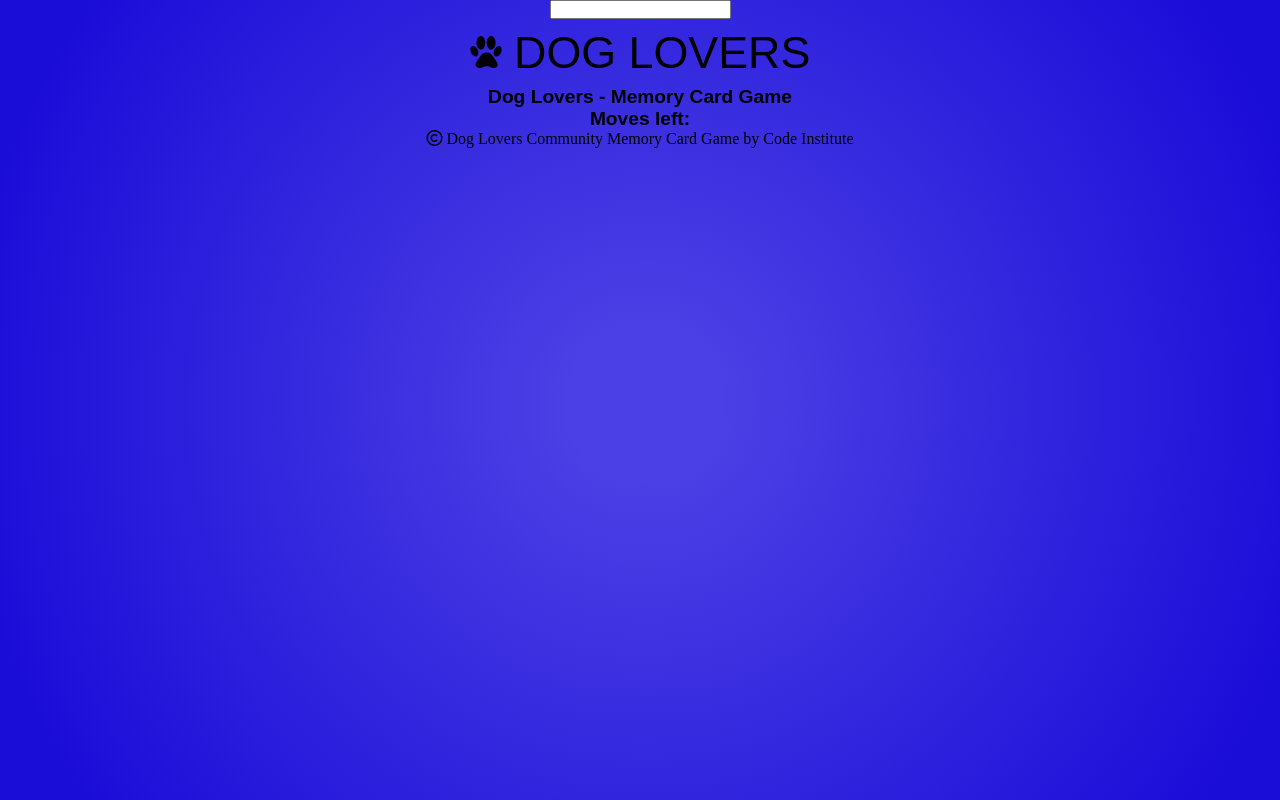
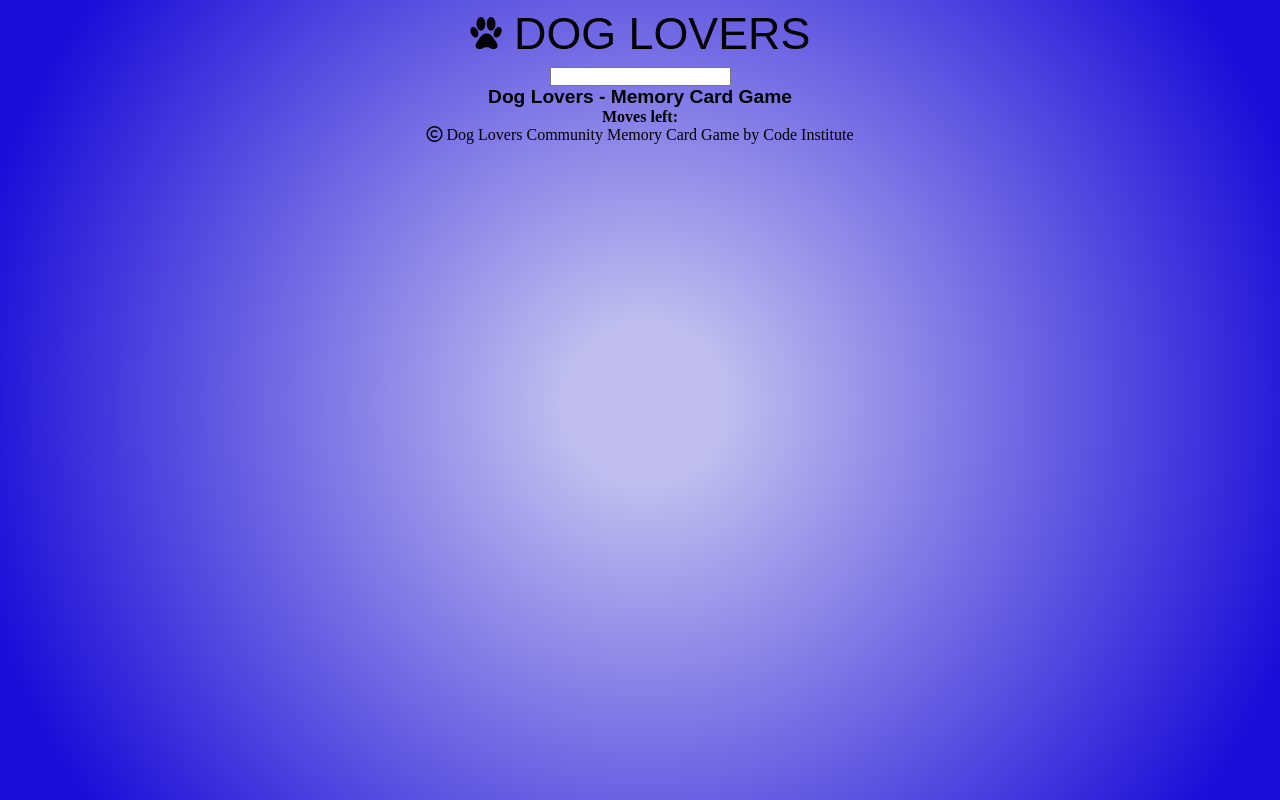
Before and after one commit to JacekCK/Dog-Lovers-Memory-Card-Game222, a plain HTML site: page index.html in a window 1280 px wide. Drawn offline with Linux system fonts and the light colour scheme.

Commit message:
add icon to footer, favicon and setup position for our game

```diff
--- a/assets/css/style.css
+++ b/assets/css/style.css
@@ -12,7 +12,7 @@ html {
 }
 
 body {
-    background: radial-gradient(circle at 50.4% 50.5%, rgb(75, 64, 229) 10%, rgb(27, 13, 216)90%);
+    background: radial-gradient(circle at 50.4% 50.5%, rgb(193, 190, 239) 10%, rgb(27, 13, 216)90%);
     background-position: center;
     background-repeat: no-repeat;
     background-size: inherit;
@@ -42,8 +42,9 @@ h2 {
 }
 
 h3 {
-    font-family: Open-Sans, sans-serif;
-    font-size: 1.2rem;
+    font-family: Open-Sans, serif;
+    font-size: 1rem;
     margin: 0 auto;
     padding: 0;
+
 }
--- a/index.html
+++ b/index.html
@@ -17,10 +17,11 @@
 </head>
 
 <body>
-    <input id="myinput" />
+
     <!-- page title -->
     <h1 class="heading">
         <img id="logo" src="/assets/images/favicon-32x32.png" alt="logo"> Dog Lovers</h1>
+        <input id="myinput" />
     <h2>Dog Lovers - Memory Card Game</h2>
     <h3>Moves left: <span id="playerMovesLeft"></span></h3>
 
```
Also changed, not shown: assets/images/apple-touch-icon.png (deleted), assets/images/favicon-16x16.png (deleted), favicon.ico (added).
